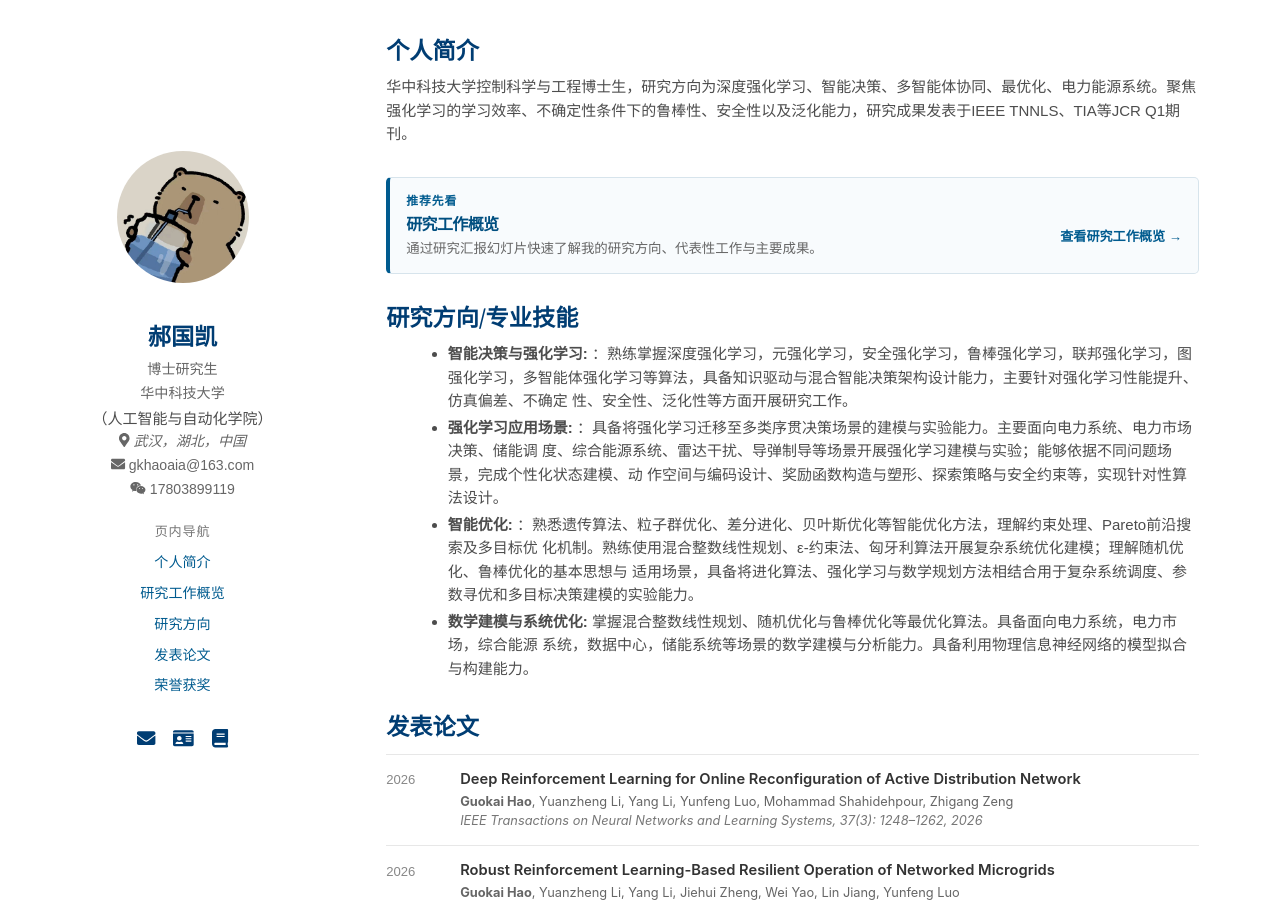
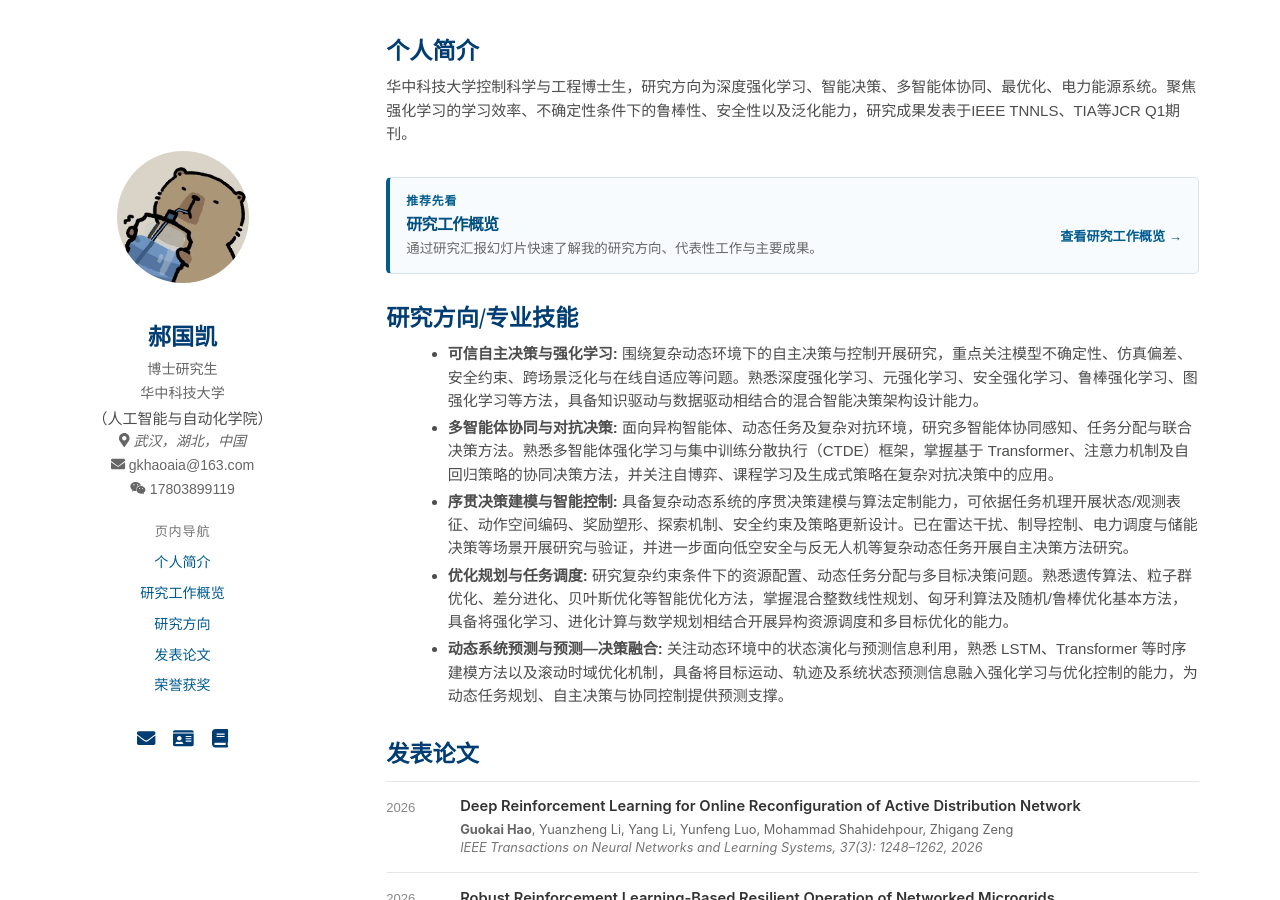
Before and after one commit to hao-guokai/hao-guokai.github.io, a Jekyll site: the page built from index.html, in a window 1280 px wide and 900 px high. Built offline with Jekyll 4.4.1, drawn with Linux system fonts in a browser that asks for light colours; nearby versions of some CDN libraries.

Commit message:
Update research.yml

```diff
--- a/_data/research.yml
+++ b/_data/research.yml
@@ -2,20 +2,18 @@
 # Research Interests
 # 想增删研究方向，直接复制 / 删除一个 title + description 即可
 # ============================================================
-- title: "智能决策与强化学习"
-  description: "：熟练掌握深度强化学习，元强化学习，安全强化学习，鲁棒强化学习，联邦强化学习，图强化学习，多智能体强化学习等算法，具备知识驱动与混合智能决策架构设计能力，主要针对强化学习性能提升、仿真偏差、不确定
-性、安全性、泛化性等方面开展研究工作。 "
 
-- title: "强化学习应用场景"
-  description: "：具备将强化学习迁移至多类序贯决策场景的建模与实验能力。主要面向电力系统、电力市场决策、储能调
-度、综合能源系统、雷达干扰、导弹制导等场景开展强化学习建模与实验；能够依据不同问题场景，完成个性化状态建模、动
-作空间与编码设计、奖励函数构造与塑形、探索策略与安全约束等，实现针对性算法设计。 "
+- title: "可信自主决策与强化学习"
+  description: "围绕复杂动态环境下的自主决策与控制开展研究，重点关注模型不确定性、仿真偏差、安全约束、跨场景泛化与在线自适应等问题。熟悉深度强化学习、元强化学习、安全强化学习、鲁棒强化学习、图强化学习等方法，具备知识驱动与数据驱动相结合的混合智能决策架构设计能力。"
 
-- title: "智能优化"
-  description: "：熟悉遗传算法、粒子群优化、差分进化、贝叶斯优化等智能优化方法，理解约束处理、Pareto前沿搜索及多目标优
-化机制。熟练使用混合整数线性规划、ε-约束法、匈牙利算法开展复杂系统优化建模；理解随机优化、鲁棒优化的基本思想与
-适用场景，具备将进化算法、强化学习与数学规划方法相结合用于复杂系统调度、参数寻优和多目标决策建模的实验能力。"
+- title: "多智能体协同与对抗决策"
+  description: "面向异构智能体、动态任务及复杂对抗环境，研究多智能体协同感知、任务分配与联合决策方法。熟悉多智能体强化学习与集中训练分散执行（CTDE）框架，掌握基于 Transformer、注意力机制及自回归策略的协同决策方法，并关注自博弈、课程学习及生成式策略在复杂对抗决策中的应用。"
 
-- title: "数学建模与系统优化"
-  description: "掌握混合整数线性规划、随机优化与鲁棒优化等最优化算法。具备面向电力系统，电力市场，综合能源
-系统，数据中心，储能系统等场景的数学建模与分析能力。具备利用物理信息神经网络的模型拟合与构建能力。 "
+- title: "序贯决策建模与智能控制"
+  description: "具备复杂动态系统的序贯决策建模与算法定制能力，可依据任务机理开展状态/观测表征、动作空间编码、奖励塑形、探索机制、安全约束及策略更新设计。已在雷达干扰、制导控制、电力调度与储能决策等场景开展研究与验证，并进一步面向低空安全与反无人机等复杂动态任务开展自主决策方法研究。"
+
+- title: "优化规划与任务调度"
+  description: "研究复杂约束条件下的资源配置、动态任务分配与多目标决策问题。熟悉遗传算法、粒子群优化、差分进化、贝叶斯优化等智能优化方法，掌握混合整数线性规划、匈牙利算法及随机/鲁棒优化基本方法，具备将强化学习、进化计算与数学规划相结合开展异构资源调度和多目标优化的能力。"
+
+- title: "动态系统预测与预测—决策融合"
+  description: "关注动态环境中的状态演化与预测信息利用，熟悉 LSTM、Transformer 等时序建模方法以及滚动时域优化机制，具备将目标运动、轨迹及系统状态预测信息融入强化学习与优化控制的能力，为动态任务规划、自主决策与协同控制提供预测支撑。"
```
